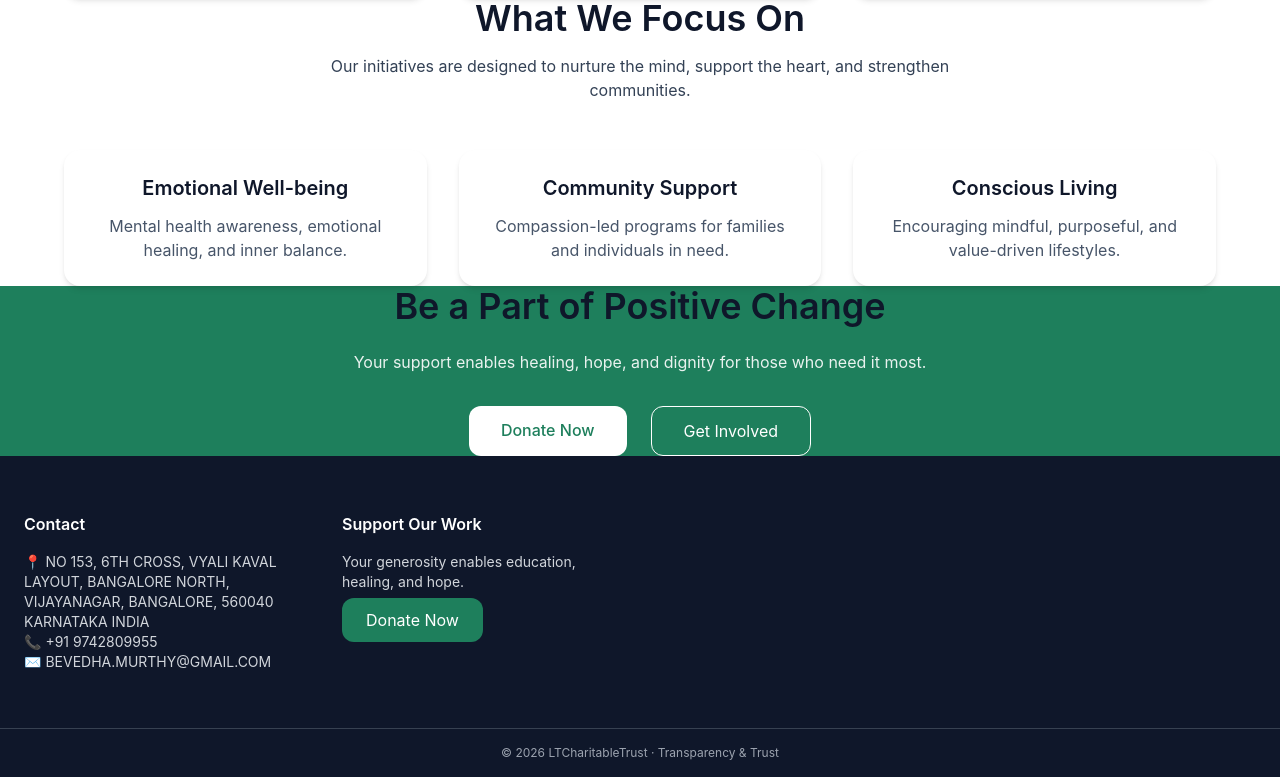
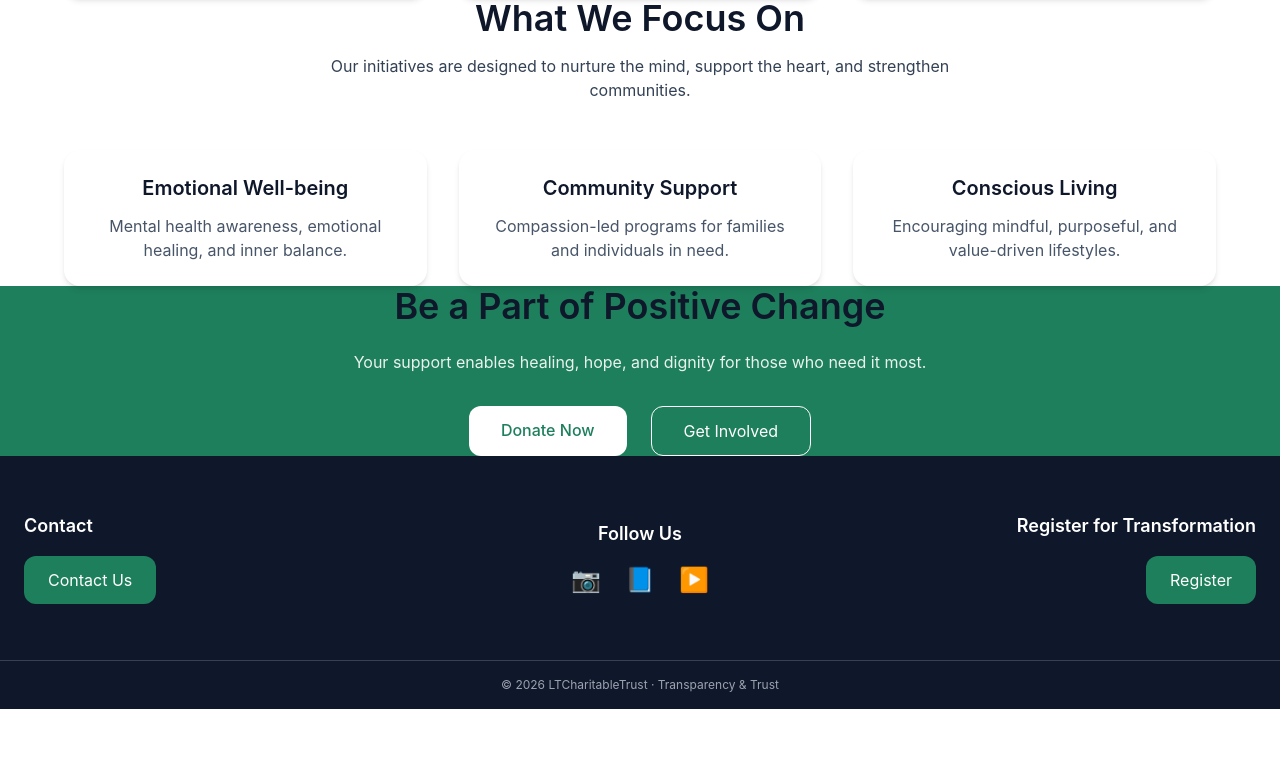
Before and after one commit to saqeeb66/trust_client, a React (Vite) app: page / in a window 1280 px wide. Shown: the part 1106-1883 px from the top of the page. After the commit the page ends 1815 px from the top, so only its background shows below. Built offline with nearby package versions, Linux system fonts and the light colour scheme.

Commit message:
Update Footer.jsx

```diff
--- a/src/components/Footer.jsx
+++ b/src/components/Footer.jsx
@@ -1,31 +1,62 @@
 import { Link } from "react-router-dom";
-import { motion } from "framer-motion";
 
 function Footer() {
   return (
     <footer className="bg-dark text-gray-300">
-      <div className="max-w-7xl mx-auto px-6 py-14 grid grid-cols-1 md:grid-cols-4 gap-10">
+      <div className="max-w-7xl mx-auto px-6 py-14 grid grid-cols-1 md:grid-cols-3 gap-10 items-center">
 
-        {/* Contact */}
-        <div>
-          <h4 className="text-white mb-4">Contact</h4>
-          <p className="text-sm">📍 NO 153, 6TH CROSS, VYALI KAVAL LAYOUT, BANGALORE NORTH, VIJAYANAGAR, BANGALORE, 560040 KARNATAKA INDIA</p>
-          <p className="text-sm">📞 +91 9742809955</p>
-          <p className="text-sm">✉️ BEVEDHA.MURTHY@GMAIL.COM</p>
+        {/* LEFT: Contact */}
+        <div className="text-center md:text-left">
+          <h4 className="text-white mb-4 text-lg">Contact</h4>
+          <Link to="/contact" className="btn-primary inline-block">
+            Contact Us
+          </Link>
         </div>
 
-        {/* Donate */}
-        <div>
-          <h4 className="text-white mb-4">Support Our Work</h4>
-          <p className="text-sm mb-4">
-            Your generosity enables education, healing, and hope.
-          </p>
-          <Link to="/donate" className="btn-primary">
-            Donate Now
+        {/* CENTER: Follow Us */}
+        <div className="text-center">
+          <h4 className="text-white mb-4 text-lg">Follow Us</h4>
+          <div className="flex justify-center gap-6 text-2xl">
+            <a
+              href="https://instagram.com"
+              target="_blank"
+              rel="noopener noreferrer"
+              className="hover:text-primary transition"
+            >
+              📷
+            </a>
+            <a
+              href="https://facebook.com"
+              target="_blank"
+              rel="noopener noreferrer"
+              className="hover:text-primary transition"
+            >
+              📘
+            </a>
+            <a
+              href="https://youtube.com"
+              target="_blank"
+              rel="noopener noreferrer"
+              className="hover:text-primary transition"
+            >
+              ▶️
+            </a>
+          </div>
+        </div>
+
+        {/* RIGHT: Register */}
+        <div className="text-center md:text-right">
+          <h4 className="text-white mb-4 text-lg">
+            Register for Transformation
+          </h4>
+          <Link to="/register" className="btn-primary inline-block">
+            Register
           </Link>
         </div>
+
       </div>
 
+      {/* Bottom Bar */}
       <div className="text-center text-xs text-gray-400 py-4 border-t border-gray-700">
         © {new Date().getFullYear()} LTCharitableTrust · Transparency & Trust
       </div>
```
